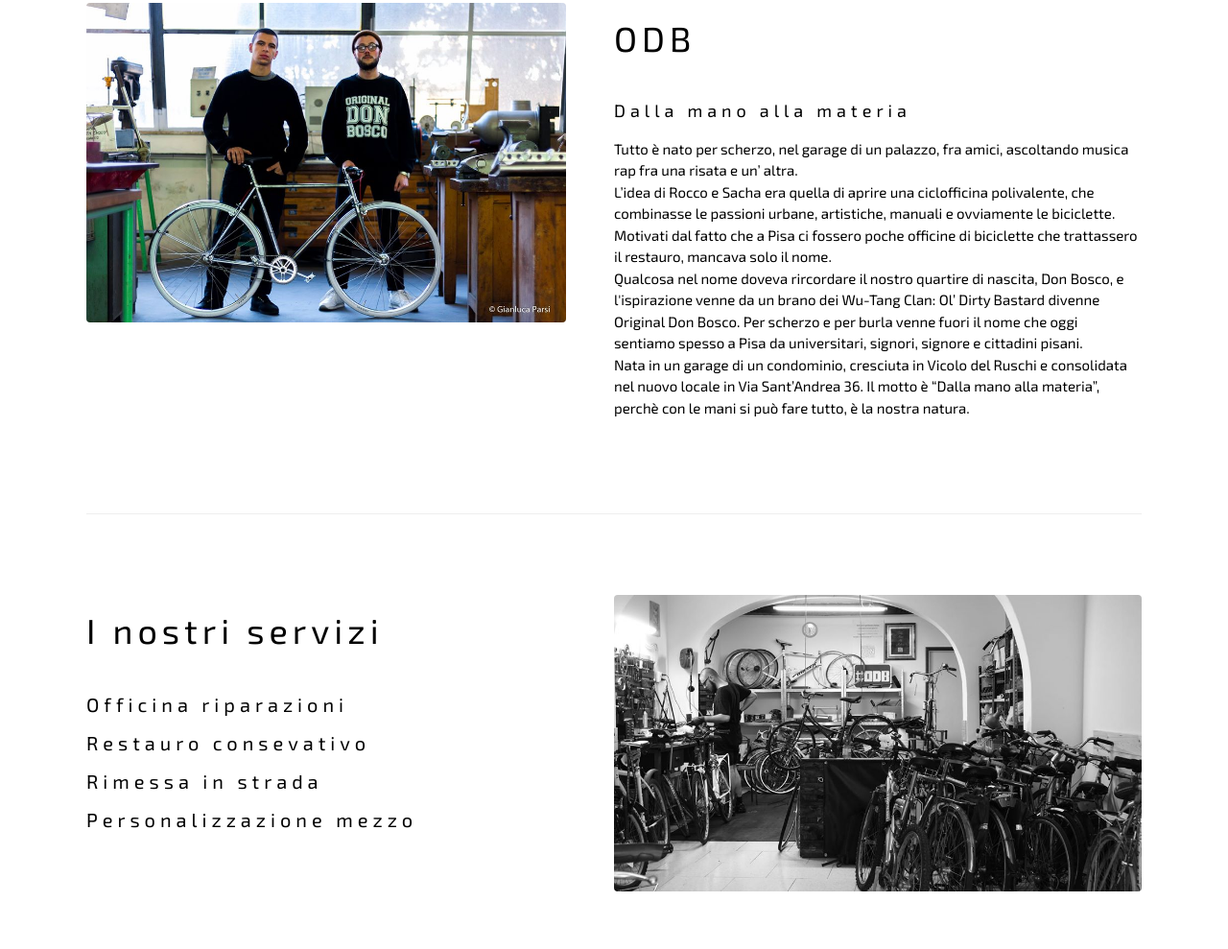
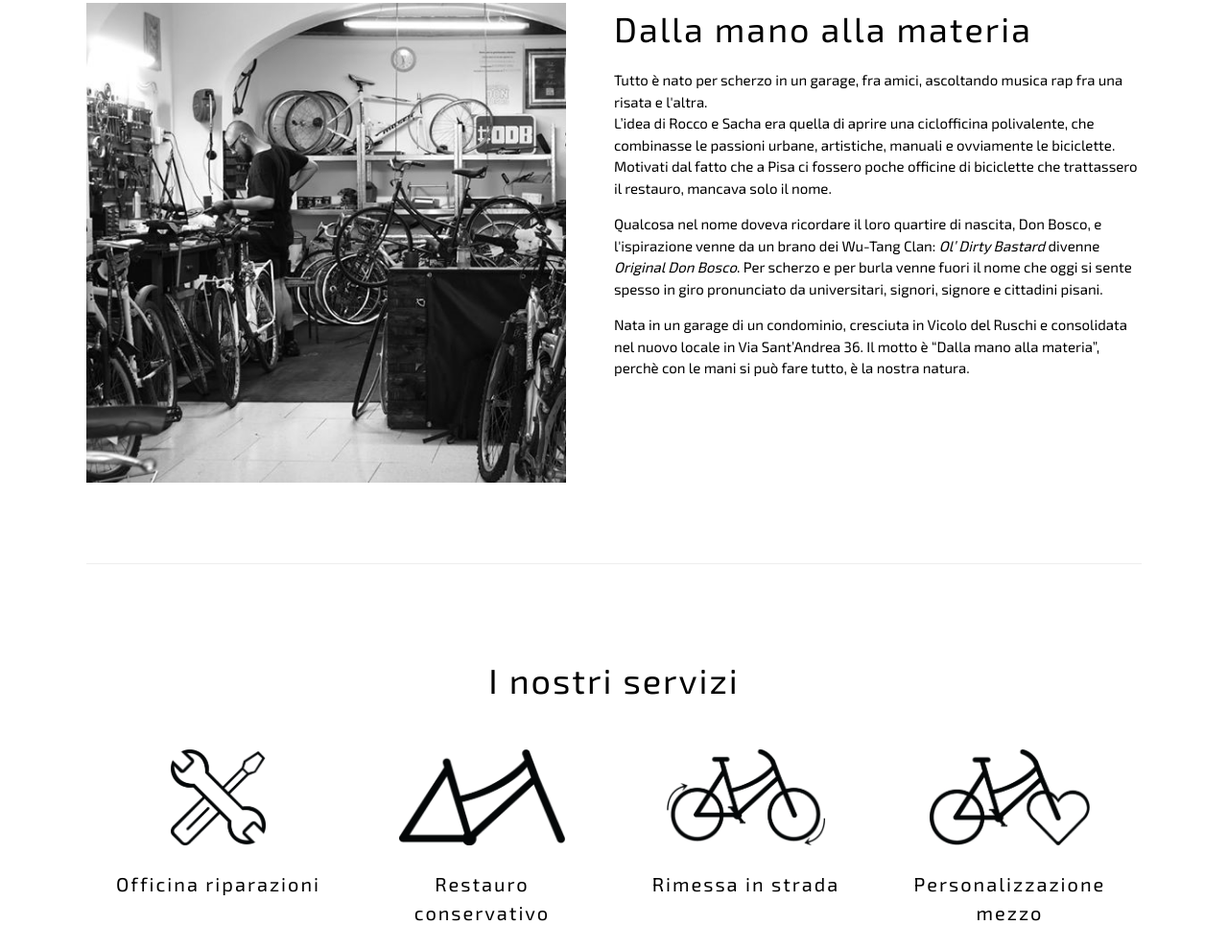
Before and after one commit to LoSpino87/original_don_bosco, a plain HTML site: page index.html in a window 1280 px wide. Shown: the part 811-1800 px from the top of the page at 96% size. Drawn offline with nearby package versions, Linux system fonts and the light colour scheme.

Commit message:
aggiustamento sezione servizi

```diff
--- a/index.html
+++ b/index.html
@@ -24,7 +24,7 @@
       <a href="https://www.facebook.com/originaldonbosco/" target="_blank" class="w3-bar-item w3-button" >
         <img src="img/facebook.png" alt="facebook" width="30">
       </a>
-      <a href="https://www.instagram.com/originaldonbosco/" target="_blank" class="w3-bar-item w3-button">
+      <a href="https://www.instagram.com/ciclofficinaoriginaldonbosco/" target="_blank" class="w3-bar-item w3-button">
         <img src="img/instagram.png" alt="instagram" width="30">
       </a>
       <a href="https://open.spotify.com/playlist/3dAC4qS9YG6jCVo4q24UeB?si=pWwGsNmuTmO92JL7OglNYg" target="_blank" class="w3-bar-item w3-button">
@@ -37,28 +37,31 @@
 
 <!-- Header -->
 <header class="w3-display-container " id="home">
-  <img src="img/logo_nero.png" id="head_image" class="center">
+  <img src="img/logo_nero.png" id="head_image" class="landimage">
 </header>
 
 <!-- Page content -->
 <div class="w3-content" style="max-width:1100px">
 
   <!-- About Section -->
-  <div class="w3-row w3-padding-64" id="about">
-    <div class="w3-col m6 ">
-     <img src="img/foto_bio.jpg" class="w3-round w3-image" alt="Table Setting" width="500" >
+  <div class="w3-row w3-padding-64" id="about" >
+    <div class="w3-col m6 w3-hide-small">
+     <img src="img/head_page_quad.jpg" width="500" >
     </div>
 
     <div class="w3-col m6">
-      <h1>ODB</h1><br>
-      <h5>Dalla mano alla materia</h5>
+      <h1>Dalla mano alla materia</h1>
       <p>
-      Tutto è nato per scherzo, nel garage di un palazzo, fra amici, ascoltando musica rap fra una risata e un’ altra.<br />
+      Tutto è nato per scherzo in un garage, fra amici, ascoltando musica rap fra una risata e l'altra.<br />
       L’idea di Rocco e Sacha era quella di aprire una ciclofficina polivalente, che combinasse le passioni urbane, artistiche, manuali e ovviamente le biciclette.
       Motivati dal fatto che a Pisa ci fossero poche officine di biciclette che trattassero il restauro, mancava solo il nome. <br />
-      Qualcosa nel nome doveva rircordare il nostro quartire di nascita, Don Bosco, e l'ispirazione venne da un brano dei Wu-Tang Clan: Ol’ Dirty Bastard divenne Original Don Bosco.
-      Per scherzo e per burla venne fuori il nome che oggi sentiamo spesso a Pisa da universitari, signori, signore e cittadini pisani.
+      </p>
+      <p>
+      Qualcosa nel nome doveva ricordare il loro quartire di nascita, Don Bosco, e l'ispirazione venne da un brano dei Wu-Tang Clan: <i>Ol’ Dirty Bastard</i> divenne <i>Original Don Bosco</i>.
+      Per scherzo e per burla venne fuori il nome che oggi si sente spesso in giro pronunciato da universitari, signori, signore e cittadini pisani.
       <br />
+      </p>
+      <p>
       Nata in un garage di un condominio, cresciuta in Vicolo del Ruschi e consolidata nel nuovo locale in Via Sant’Andrea 36.
   Il motto è “Dalla mano alla materia”, perchè con le mani si può fare tutto, è la nostra natura.
       </p>
@@ -69,16 +72,23 @@
 
   <!-- Menu Section -->
   <div class="w3-row w3-padding-64" id="service">
-    <div class="w3-col l6">
-      <h1>I nostri servizi</h1><br>
-      <h4>Officina riparazioni</h4>
-      <h4>Restauro consevativo</h4>
-      <h4>Rimessa in strada</h4>
-      <h4>Personalizzazione mezzo</h4>
+
+    <h1 style="text-align: center; padding: 10px">I nostri servizi</h1>
+    <div class="w3-col m3 w3-container">
+      <img src="img/icone_officina/riparazione.png" height="100" class="icon-block">
+      <h4 style="text-align:center">Officina riparazioni</h4>
     </div>
-
-    <div class="w3-col l6 ">
-      <img src="img/head_page.jpg" class="w3-round w3-image" alt="Menu" style="width:100%" width="500">
+    <div class="w3-col m3 w3-container ">
+      <img src="img/icone_officina/restauro.png"  height="100" class="icon-block">
+      <h4 style="text-align:center">Restauro conservativo</h4>
+    </div>
+    <div class="w3-col m3 w3-container">
+      <img src="img/icone_officina/rimessa_strada.png"  height="100" class="icon-block">
+      <h4 style="text-align:center">Rimessa in strada</h4>
+    </div>
+    <div class="w3-col m3 w3-container">
+      <img src="img/icone_officina/personalizzazione.png"  height="100" class="icon-block" >
+      <h4 style="text-align:center">Personalizzazione mezzo</h4>
     </div>
   </div>
 
--- a/master.css
+++ b/master.css
@@ -3,8 +3,8 @@ body {
 }
 h1, h2, h3, h4, h5, h6 {
   font-family: 'Exo 2', sans-serif;
-  letter-spacing: 5px;
-  margin-bottom: 2px;
+  letter-spacing: 2px;
+  margin-top: 0px;
 }
 
 p{
@@ -15,7 +15,7 @@ p{
   width: 700px;
   padding-top: 50px;
 }
-.center {
+.landimage {
   display: block;
   margin-left: auto;
   margin-right: auto;
@@ -31,3 +31,24 @@ p{
 .w3-bar{
   letter-spacing:4px;
 }
+
+.w3-content{
+  display: block;
+  margin-left: auto;
+  margin-right: auto;
+  align-items: center;
+}
+
+.icon-block {
+  display: block;
+  margin-left: auto;
+  margin-right: auto;
+  margin-bottom: 25px;
+  margin-top: 25px;
+}
+
+.image-block{
+  display: block;
+  margin-left: auto;
+  margin-right: auto;
+}
```
Also changed, not shown: img/head_page_quad.jpg (added), img/icone_officina/Personalizzazione.svg (added), img/icone_officina/Restauro conservativo.svg (added), img/icone_officina/personalizzazione.png (added), img/icone_officina/restauro.png (added), img/icone_officina/rimessa_strada.png (added), img/icone_officina/riparazione.png (added), img/icone_officina/riparazione.svg (added).
